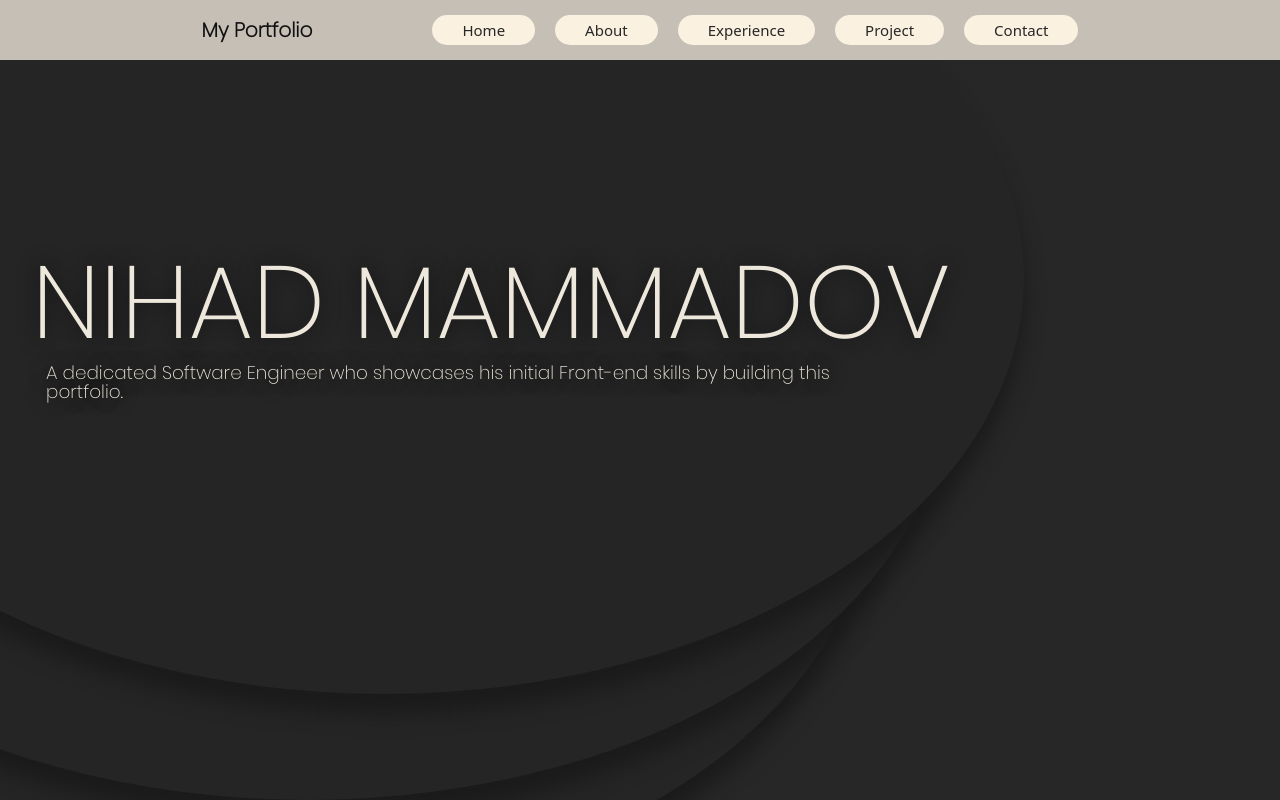
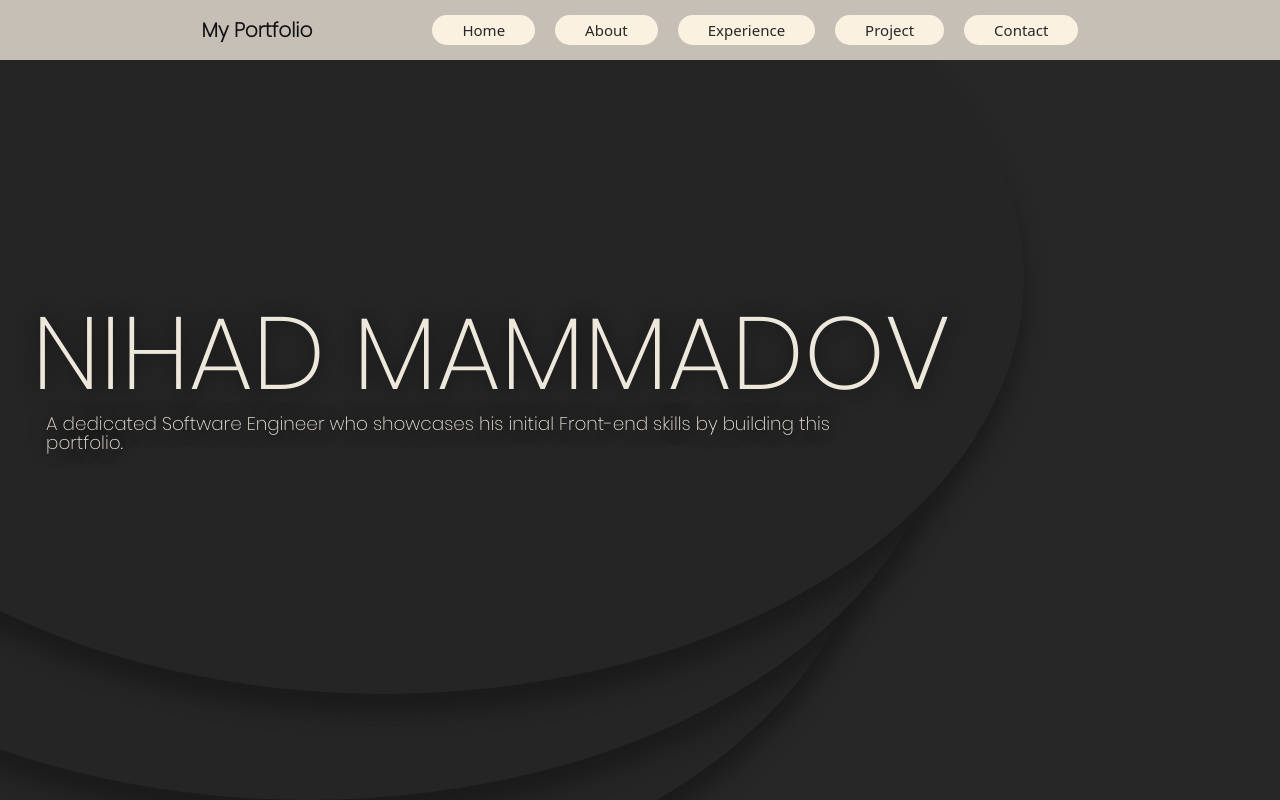
Before and after one commit to YourFavouriteDeveloper/portfolio, a React (Vite) app: page / in a window 1280 px wide. Shown: the top 800 px of the page. Built offline with nearby package versions, Linux system fonts and the light colour scheme.

Commit message:
Responsive webpage ADDED

```diff
--- a/src/Body/Body.module.css
+++ b/src/Body/Body.module.css
@@ -21,7 +21,8 @@
   font-size: clamp(3rem  , 30rem, 8vw);
   white-space: normal;
   text-align: left;
-  padding-top: 40vh;
+  padding-top: 20rem;
+  margin-top: 4vw;
   line-height: 0.9;
   padding-left: 0.5vw;
   text-shadow: 0 0 20px rgb(17, 17, 17);
```
Also changed, not shown: 2 other files (tests, documents, lock files or other folders).
